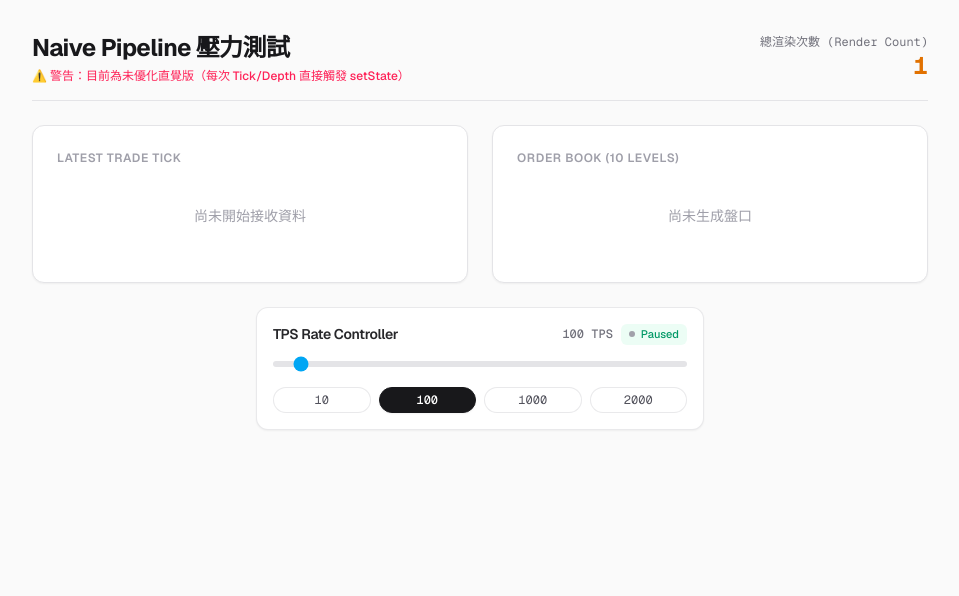
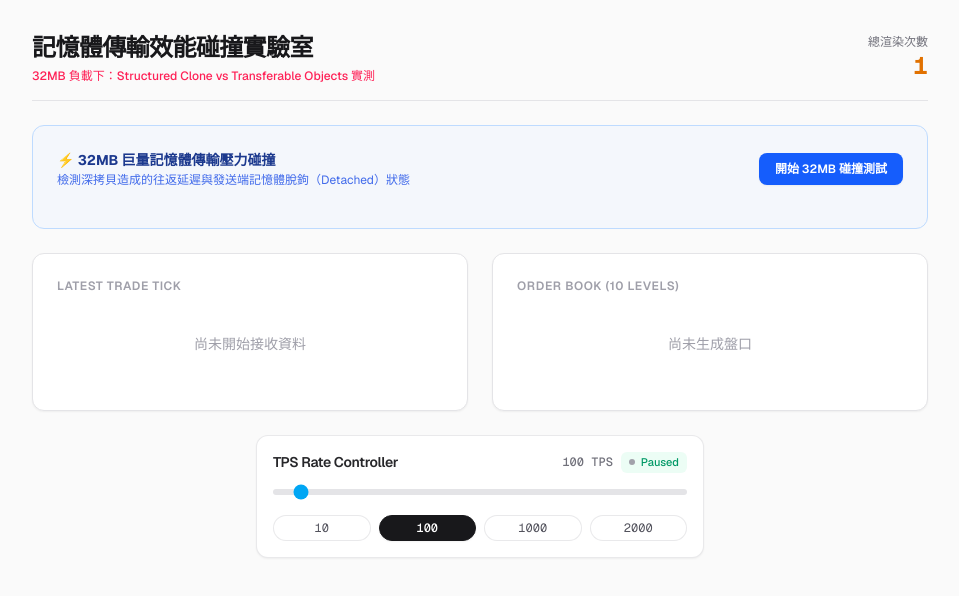
Before and after one commit to bryan9411/quantum-pulse, a Next.js app: page / in a window 1280 px wide. Shown: the top 596 px of the page, without its empty margins (160-1119 px from the left). Built offline with nearby package versions, Linux system fonts and the light colour scheme.

Commit message:
test: 實作 32MB 記憶體碰撞基準測試，驗證 Structured Clone 與 Transferable Objects 耗時差異

```diff
--- a/app/page.tsx
+++ b/app/page.tsx
@@ -4,12 +4,15 @@ import React, { useState, useEffect, useRef } from 'react'
 import { MockDataSource } from '@/lib/mock-data-source'
 import type { TradeTick, OrderBookDepth } from '@/lib/type'
 import { TpsController } from '@/components/tps-controller'
+import { runBenchmark, type BenchmarkResult } from '@/lib/benchmark-runner'
 
 export default function NaivePage() {
   const [currentTick, setCurrentTick] = useState<TradeTick | null>(null)
   const [currentDepth, setCurrentDepth] = useState<OrderBookDepth | null>(null)
   const [tps, setTps] = useState(100)
   const [isRunning, setIsRunning] = useState(false)
+  const [benchmarking, setBenchmarking] = useState(false)
+  const [benchResults, setBenchResults] = useState<BenchmarkResult[]>([])
 
   const renderCountRef = useRef(0)
   renderCountRef.current++
@@ -54,6 +57,28 @@ export default function NaivePage() {
     setIsRunning(running)
   }
 
+  const handleRunBenchmark = async () => {
+    setBenchmarking(true)
+    setBenchResults([])
+
+    try {
+      const worker = new Worker(
+        new URL('../workers/benchmark.worker.ts', import.meta.url),
+        { type: 'module' }
+      )
+
+      const cloneRes = await runBenchmark(worker, 32, 'clone')
+      const transferRes = await runBenchmark(worker, 32, 'transfer')
+
+      setBenchResults([cloneRes, transferRes])
+      worker.terminate()
+    } catch (err) {
+      console.error('Benchmark Error:', err)
+    } finally {
+      setBenchmarking(false)
+    }
+  }
+
   return (
     <div className='min-h-screen bg-zinc-50 p-8 font-sans text-zinc-900 dark:bg-black dark:text-zinc-100'>
       <div className='mx-auto max-w-4xl space-y-6'>
@@ -61,22 +86,67 @@ export default function NaivePage() {
         <div className='flex items-center justify-between border-b border-zinc-200 pb-4 dark:border-zinc-800'>
           <div>
             <h1 className='text-2xl font-bold tracking-tight'>
-              Naive Pipeline 壓力測試
+              記憶體傳輸效能碰撞實驗室
             </h1>
             <p className='text-xs text-rose-500 font-medium mt-1'>
-              ⚠️ 警告：目前為未優化直覺版（每次 Tick/Depth 直接觸發 setState）
+              32MB 負載下：Structured Clone vs Transferable Objects 實測
             </p>
           </div>
           <div className='text-right'>
-            <div className='font-mono text-xs text-zinc-500'>總渲染次數 (Render Count)</div>
+            <div className='font-mono text-xs text-zinc-500'>總渲染次數</div>
             <div className='font-mono text-2xl font-bold text-amber-600 dark:text-amber-400'>
               {renderCountRef.current.toLocaleString()}
             </div>
           </div>
         </div>
 
+        <div className='rounded-xl border border-blue-200 bg-blue-50/50 p-6 dark:border-blue-900/50 dark:bg-blue-950/20'>
+          <div className='flex items-center justify-between mb-4'>
+            <div>
+              <h2 className='text-sm font-bold text-blue-900 dark:text-blue-300'>
+                ⚡ 32MB 巨量記憶體傳輸壓力碰撞
+              </h2>
+              <p className='text-xs text-blue-700/80 dark:text-blue-400/80 mt-0.5'>
+                檢測深拷貝造成的往返延遲與發送端記憶體脫鉤（Detached）狀態
+              </p>
+            </div>
+            <button
+              onClick={handleRunBenchmark}
+              disabled={benchmarking}
+              className='px-4 py-2 text-xs font-semibold rounded-lg bg-blue-600 text-white hover:bg-blue-700 transition disabled:opacity-50 cursor-pointer shadow-xs'
+            >
+              {benchmarking ? '測試進行中...' : '開始 32MB 碰撞測試'}
+            </button>
+          </div>
+
+          {benchResults.length > 0 && (
+            <div className='grid grid-cols-1 md:grid-cols-2 gap-4 mt-4'>
+              {benchResults.map((res, idx) => (
+                <div
+                  key={idx}
+                  className={`p-4 rounded-lg border font-mono text-xs space-y-2 ${res.mode.includes('深拷貝')
+                    ? 'border-rose-300 bg-rose-50/60 dark:border-rose-900/50 dark:bg-rose-950/20 text-rose-950 dark:text-rose-200'
+                    : 'border-emerald-300 bg-emerald-50/60 dark:border-emerald-900/50 dark:bg-emerald-950/20 text-emerald-950 dark:text-emerald-200'
+                    }`}
+                >
+                  <div className='font-bold text-sm'>{res.mode}</div>
+                  <div>資料量: {res.sizeMB} MB</div>
+                  <div className='text-base font-extrabold'>
+                    往返耗時 (RTT): {res.roundTripMs} ms
+                  </div>
+                  <div className='text-[11px] opacity-80'>
+                    發送端 Buffer 被脫鉤 (byteLength=0):{' '}
+                    <span className='font-bold underline'>
+                      {res.senderBufferNeutered ? '是 (所有權已轉移)' : '否 (留在原記憶體)'}
+                    </span>
+                  </div>
+                </div>
+              ))}
+            </div>
+          )}
+        </div>
+
         <div className='grid grid-cols-1 md:grid-cols-2 gap-6'>
-
           <div className='rounded-xl border border-zinc-200 bg-white p-6 shadow-xs dark:border-zinc-800 dark:bg-zinc-950'>
             <div className='text-xs font-semibold text-zinc-400 uppercase tracking-wider mb-2'>
               Latest Trade Tick
--- /dev/null
+++ b/lib/benchmark-runner.ts
@@ -0,0 +1,52 @@
+export interface BenchmarkResult {
+  mode: 'Structured Clone (深拷貝)' | 'Transferable Objects (零拷貝)'
+  sizeMB: number
+  roundTripMs: number
+  senderBufferNeutered: boolean
+}
+
+export const runBenchmark = (
+  worker: Worker,
+  sizeMB: number,
+  mode: 'clone' | 'transfer'
+): Promise<BenchmarkResult> => {
+  return new Promise((resolve) => {
+    // 建立指定大小的 ArrayBuffer
+    const byteLength = sizeMB * 1024 * 1024
+    const buffer = new ArrayBuffer(byteLength)
+
+    // 填入資料，讓 OS 分配實體記憶體分頁
+    const view = new Uint8Array(buffer)
+    view[0] = 42
+    view[view.length - 1] = 99
+
+    const startTime = performance.now()
+
+    const handleMessage = (event: MessageEvent) => {
+      const endTime = performance.now()
+
+      worker.removeEventListener('message', handleMessage)
+
+      const roundTripMs = endTime - startTime
+
+      // 檢查發送端的 buffer 是否已經失效（byteLength 歸 0）
+      const isNeutered = buffer.byteLength === 0
+
+      resolve({
+        mode: mode === 'clone' ? 'Structured Clone (深拷貝)' : 'Transferable Objects (零拷貝)',
+        sizeMB,
+        roundTripMs: Number(roundTripMs.toFixed(2)),
+        senderBufferNeutered: isNeutered
+      })
+    }
+
+    worker.addEventListener('message', handleMessage)
+
+    const sentAt = performance.now()
+    if (mode === 'clone') {
+      worker.postMessage({ type: 'STRUCTURED_CLONE', buffer, sentAt })
+    } else {
+      worker.postMessage({ type: 'TRANSFERABLE', buffer, sentAt }, [buffer])
+    }
+  })
+}
--- /dev/null
+++ b/workers/benchmark.worker.ts
@@ -0,0 +1,22 @@
+self.onmessage = (event: MessageEvent) => {
+  const { type, buffer, sentAt } = event.data
+
+	const receivedAt = performance.now()
+	const transferDuration = receivedAt - sentAt
+
+	if (type === 'STRUCTURED_CLONE') {
+		self.postMessage({
+			type: 'CLONE_RESULT',
+			byteLength: buffer.byteLength,
+			transferDuration
+		})
+	}
+
+	if (type === 'TRANSFERABLE') {
+		self.postMessage({
+			type: 'TRANSFER_RESULT',
+			byteLength: buffer.byteLength,
+			transferDuration
+		}, [buffer])
+	}
+}
```
